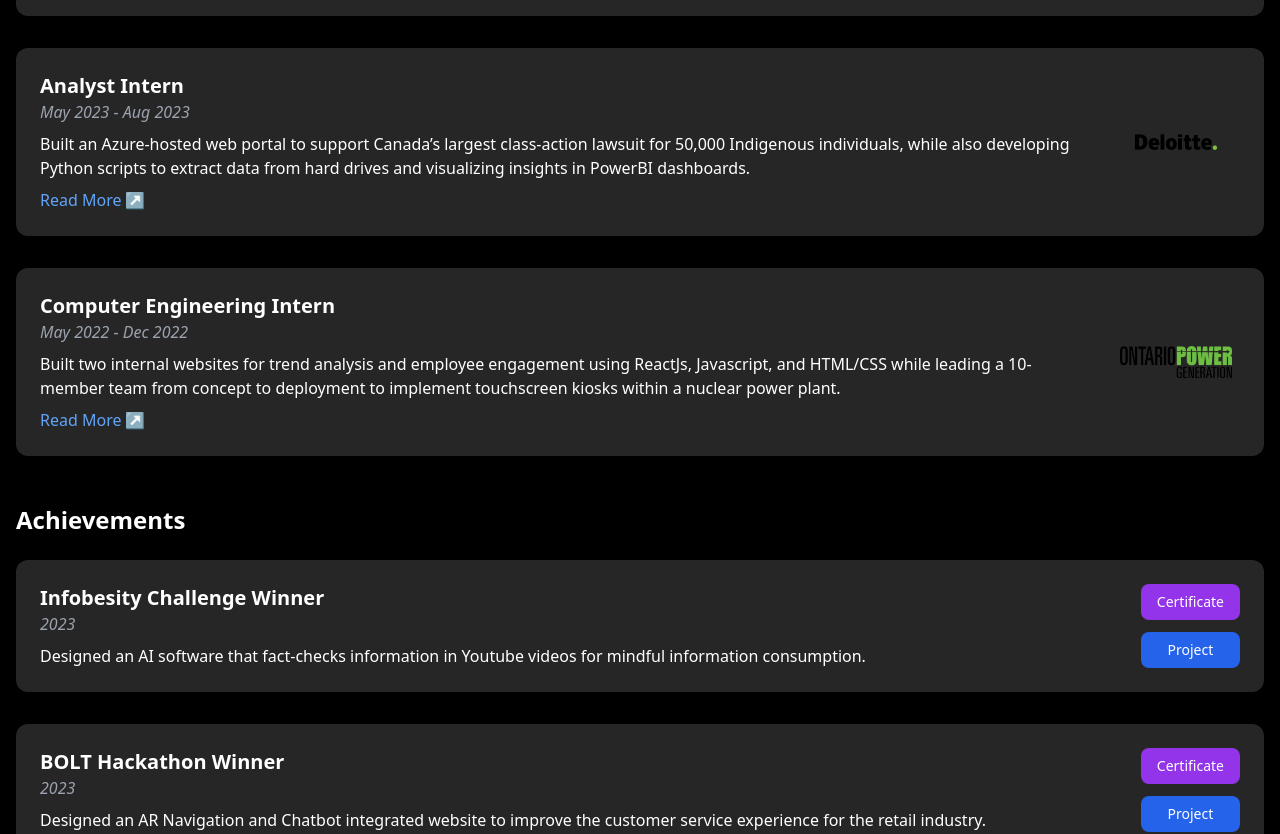
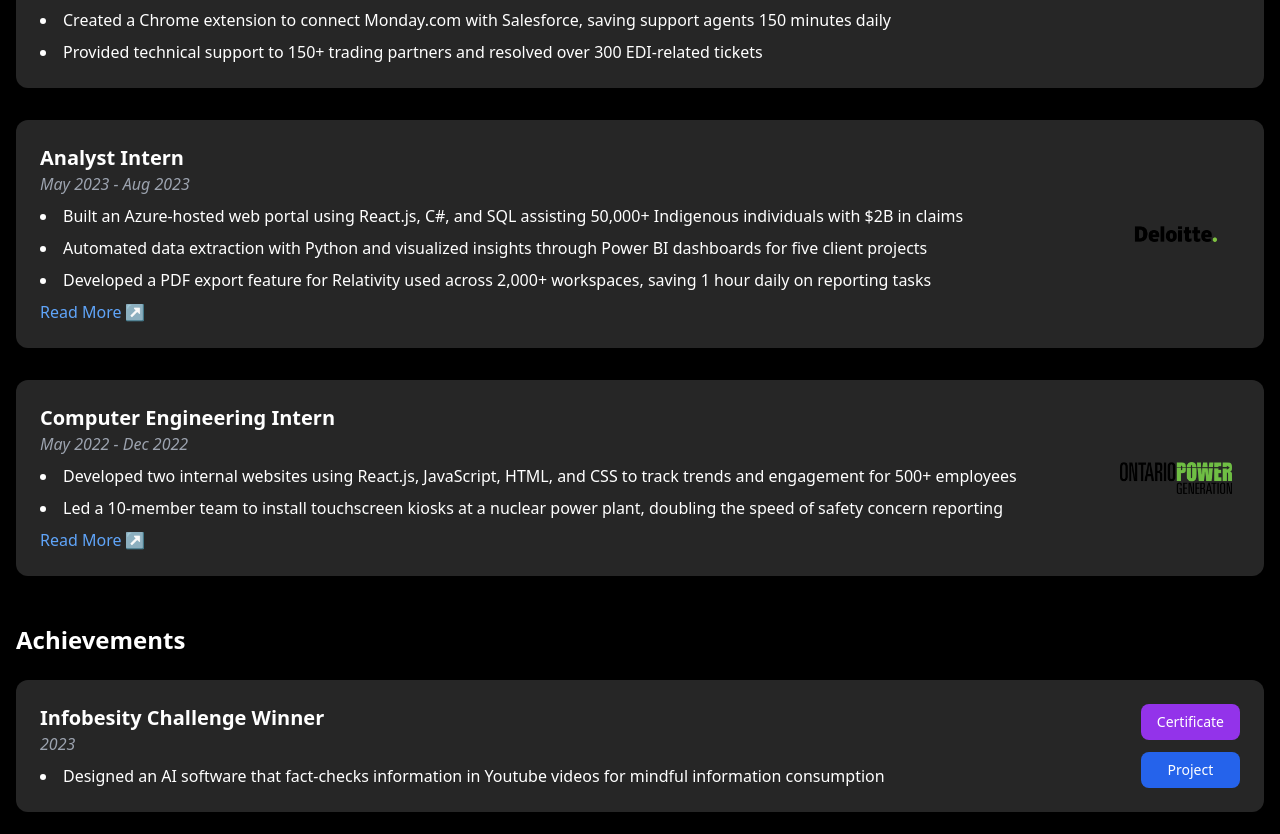
Before and after one commit to rohanuppal/Rohan_Personal_Website, a Next.js app: page / in a window 1280 px wide. Shown: the part 1164-1998 px from the top of the page. Built offline with nearby package versions, Linux system fonts and the light colour scheme.

Commit message:
Refactor Experience and Achievements sections to support bullet lists and added updated resume

```diff
--- a/app/components/ExperienceSection.tsx
+++ b/app/components/ExperienceSection.tsx
@@ -407,16 +407,23 @@ const experienceItems = [
 		role: 'Software Developer Intern',
 		company: 'IBM',
 		duration: 'May 2024 - Present',
-		description:
-			'Developing and maintaining EDI data processing scripts using Python and SQL, reducing data-related support tickets by 35% and improving integration accuracy for over 150 partner systems.',
+		description: [
+			'Developed scalable EDI workflows for IBM Sterling B2Bi using Java, boosting backend data exchange performance by 25%',
+      'Integrated Watsonx into Salesforce with JavaScript and Python via REST APIs, reducing case resolution time by 20%',
+      'Created a Chrome extension to connect Monday.com with Salesforce, saving support agents 150 minutes daily',
+      'Provided technical support to 150+ trading partners and resolved over 300 EDI-related tickets',
+    ],
 		logo: '/ibm.png',
 	},
 	{
 		role: 'Analyst Intern',
 		company: 'Deloitte',
 		duration: 'May 2023 - Aug 2023',
-		description:
-			'Built an Azure-hosted web portal to support Canada’s largest class-action lawsuit for 50,000 Indigenous individuals, while also developing Python scripts to extract data from hard drives and visualizing insights in PowerBI dashboards.',
+		description: [
+			'Built an Azure-hosted web portal using React.js, C#, and SQL assisting 50,000+ Indigenous individuals with $2B in claims',
+      'Automated data extraction with Python and visualized insights through Power BI dashboards for five client projects',
+      'Developed a PDF export feature for Relativity used across 2,000+ workspaces, saving 1 hour daily on reporting tasks',
+    ],
 		logo: '/deloitte.png',
 		articleLink:
 			'https://medium.com/@rohanuppal35/my-internship-experience-at-deloitte-4007792f2f63',
@@ -425,8 +432,10 @@ const experienceItems = [
 		role: 'Computer Engineering Intern',
 		company: 'Ontario Power Generation',
 		duration: 'May 2022 - Dec 2022',
-		description:
-			'Built two internal websites for trend analysis and employee engagement using ReactJs, Javascript, and HTML/CSS while leading a 10-member team from concept to deployment to implement touchscreen kiosks within a nuclear power plant.',
+		description: [
+			'Developed two internal websites using React.js, JavaScript, HTML, and CSS to track trends and engagement for 500+ employees',
+      'Led a 10-member team to install touchscreen kiosks at a nuclear power plant, doubling the speed of safety concern reporting',
+    ],
 		logo: '/opg.png',
 		articleLink:
 			'https://medium.com/@rohanuppal35/my-internship-experience-at-opg-767bb97fab12',
@@ -437,8 +446,9 @@ const achievements = [
 	{
 		title: 'Infobesity Challenge Winner',
 		date: '2023',
-		description:
-			'Designed an AI software that fact-checks information in Youtube videos for mindful information consumption.',
+		description: [
+			'Designed an AI software that fact-checks information in Youtube videos for mindful information consumption',
+    ],
 		certificateLink: 'https://drive.google.com/file/d/1o4ohu8gHJeSZRz3-aiZpn9sjde6-20sm/view?usp=sharing',
 		projectLink:
 			'https://docs.google.com/presentation/d/1ZhJtCdh3roCm-arWipC8uphTWMqkg0J4vvwKsl_t2_8/edit?slide=id.g229b3bbf4b0_6_68#slide=id.g229b3bbf4b0_6_68',
@@ -446,8 +456,9 @@ const achievements = [
 	{
 		title: 'BOLT Hackathon Winner',
 		date: '2023',
-		description:
-			'Designed an AR Navigation and Chatbot integrated website to improve the customer service experience for the retail industry.',
+		description: [
+			'Designed an AR Navigation and Chatbot integrated website to improve the customer service experience for the retail industry',
+    ],
 		certificateLink: 'https://drive.google.com/file/d/194JrjYPmd3cjOlmiU6tNcbamxh5TzUJz/view?usp=sharing',
 		projectLink:
 			'https://docs.google.com/presentation/d/1glWIYVIooQNmv6lAElKIHbsubKdC1n8Z/edit?slide=id.p1#slide=id.p1',
@@ -477,7 +488,9 @@ export default function ExperienceSection() {
           transition={{ duration: 0.6 }}
           className="mb-12"
         >
-					<h3 className="text-2xl font-semibold mb-6 text-center md:text-left">Work Experience</h3>
+          <h3 className="text-2xl font-semibold mb-6 text-center md:text-left">
+            Work Experience
+          </h3>
           <div className="space-y-8">
             {experienceItems.map(({ role, company, duration, description, logo, articleLink }) => (
               <div
@@ -488,7 +501,18 @@ export default function ExperienceSection() {
                 <div className="flex-1 md:pr-4 text-center md:text-left">
                   <h4 className="text-xl font-semibold">{role}</h4>
                   <p className="text-gray-400 italic">{duration}</p>
+
+                  {/* Render bullet list if description is an array */}
+                  {Array.isArray(description) ? (
+                    <ul className="mt-2 list-disc list-inside space-y-2 text-left">
+                      {description.map((item, index) => (
+                        <li key={index}>{item}</li>
+                      ))}
+                    </ul>
+                  ) : (
                     <p className="mt-2">{description}</p>
+                  )}
+
                   {articleLink && (
                     <a
                       href={articleLink}
@@ -517,6 +541,7 @@ export default function ExperienceSection() {
           </div>
         </motion.div>
 
+
 				{/* Achievements */}
         <motion.div
           initial={{ opacity: 0, y: 20 }}
@@ -536,10 +561,20 @@ export default function ExperienceSection() {
                 <div className="md:flex-1 md:pr-6">
                   <h4 className="text-xl font-semibold">{title}</h4>
                   <p className="text-gray-400 italic">{date}</p>
+
+                  {/* Support bullet list if description is an array */}
+                  {Array.isArray(description) ? (
+                    <ul className="mt-2 list-disc list-inside space-y-2 text-left">
+                      {description.map((item, index) => (
+                        <li key={index}>{item}</li>
+                      ))}
+                    </ul>
+                  ) : (
                     <p className="mt-2">{description}</p>
+                  )}
                 </div>
 
-								{/* Right: Buttons stacked vertically */}
+                {/* Right: Buttons */}
                 <div className="flex flex-col gap-3 mt-4 md:mt-0">
                   {certificateLink && (
                     <a
@@ -568,7 +603,6 @@ export default function ExperienceSection() {
         </motion.div>
 
 				{/* Professional Skills */}
-				{/* Professional Skills */}
 				<motion.div
 					initial={{ opacity: 0, y: 20 }}
 					whileInView={{ opacity: 1, y: 0 }}
```
Also changed, not shown: app/components/HeroSection.tsx (line endings or trailing spaces), 1 other file (tests, documents, lock files or other folders). Lines whose indentation alone changed are shown as unchanged.
